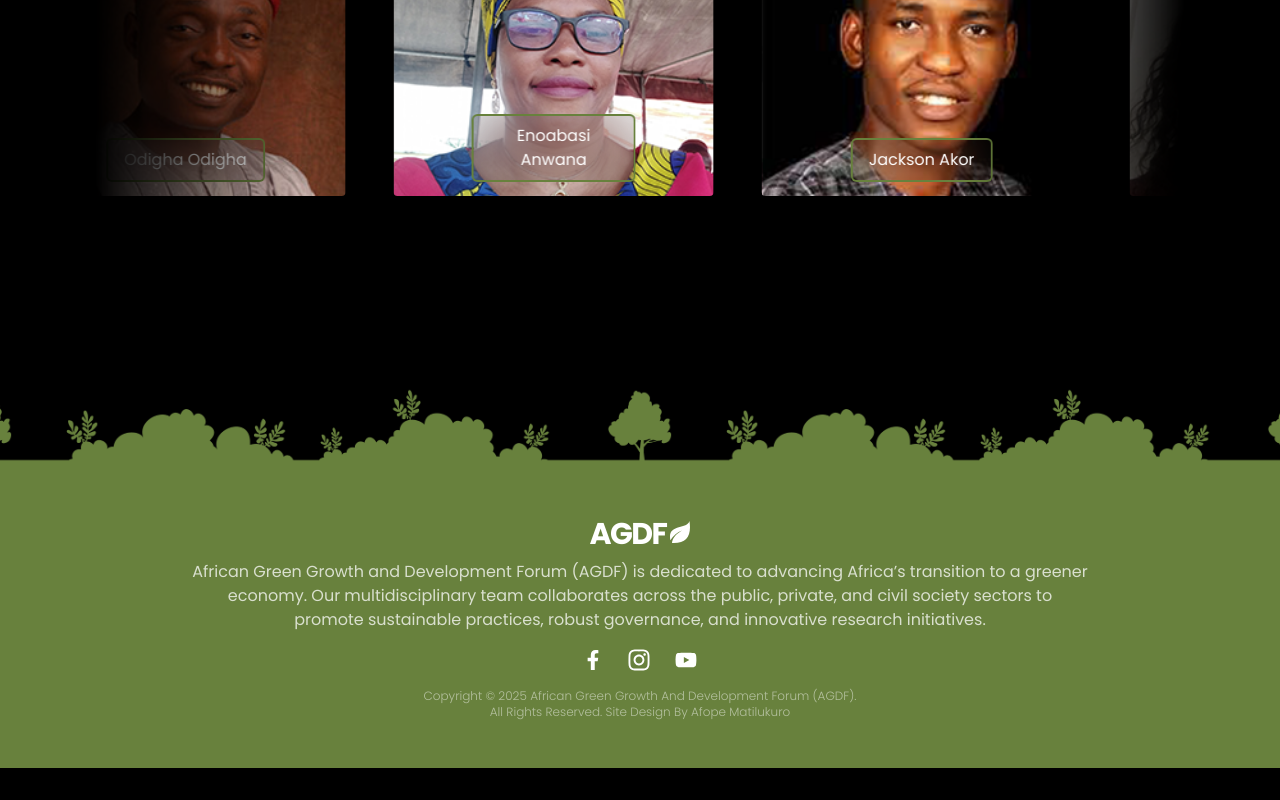
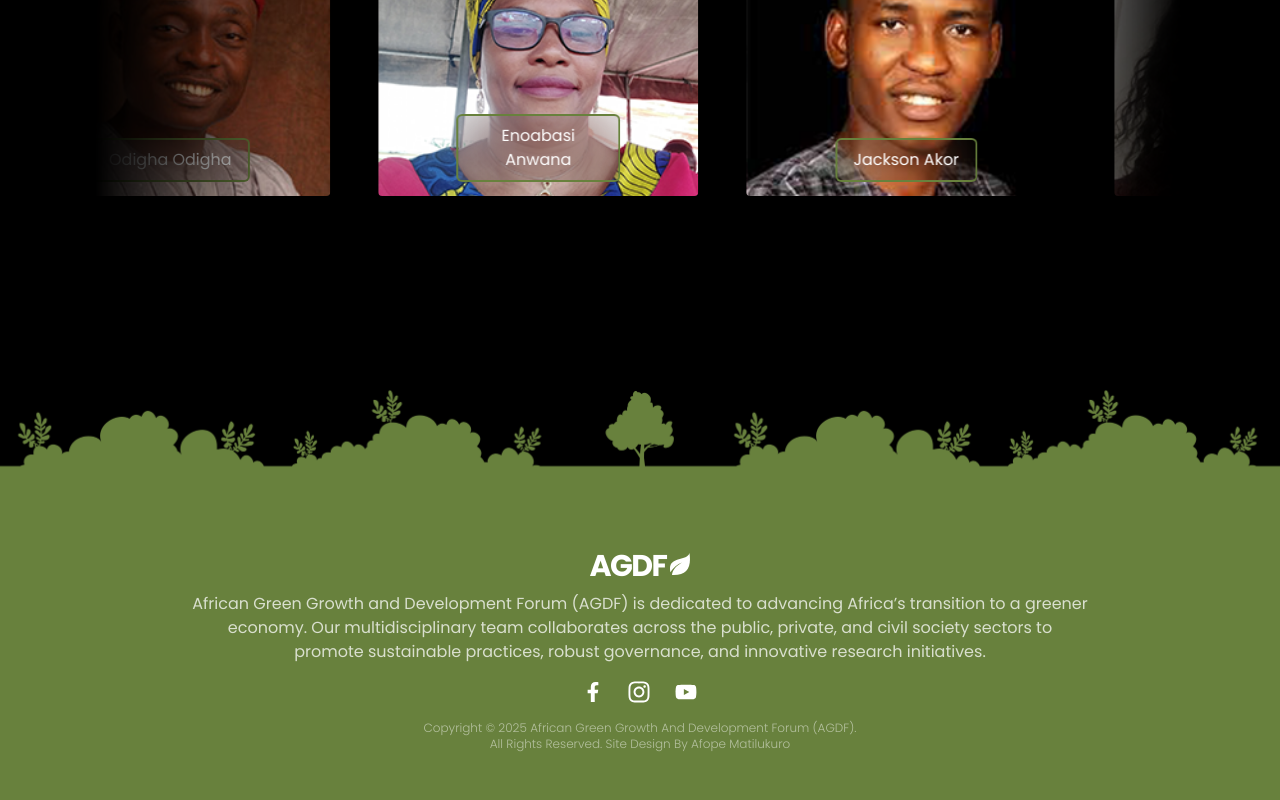
Before and after one commit to AfopeM/agdf, a Next.js app: page / in a window 1280 px wide. Shown: the part 3548-4348 px from the top of the page. Before the commit the page ends 4316 px from the top, so only its background shows below. Built offline with nearby package versions, Linux system fonts and the light colour scheme.

Commit message:
- Removed unused variables and added missing dependency

```diff
--- a/src/components/Layout/Footer.tsx
+++ b/src/components/Layout/Footer.tsx
@@ -6,7 +6,7 @@ export default function Footer() {
   const socialStyling =
     "text-white hover:text-black brand-animate hover:scale-110";
   return (
-    <footer className="mt-20 w-full bg-[url('/footer.png')] bg-cover bg-center pt-32 pb-12 md:bg-contain lg:mt-0">
+    <footer className="mt-20 w-full bg-[url('/footer.png')] bg-cover bg-center pt-40 pb-12 md:bg-contain lg:mt-0">
       <div className="brand-width flex flex-col items-center justify-center gap-4">
         <div className="text-center text-white/75 lg:max-w-4xl">
           {/* LOGO */}
```
Also changed, not shown: 1 other file (tests, documents, lock files or other folders).
